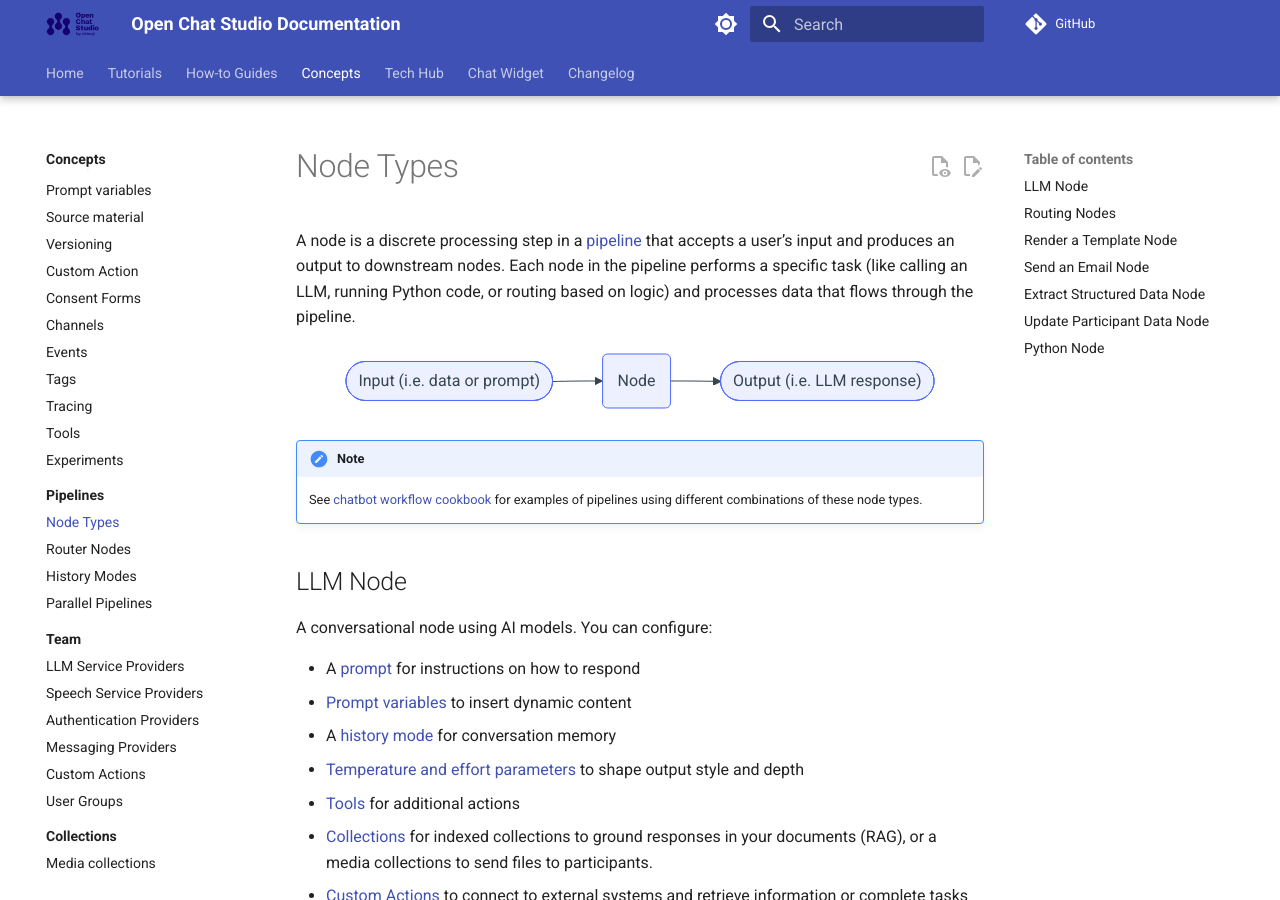
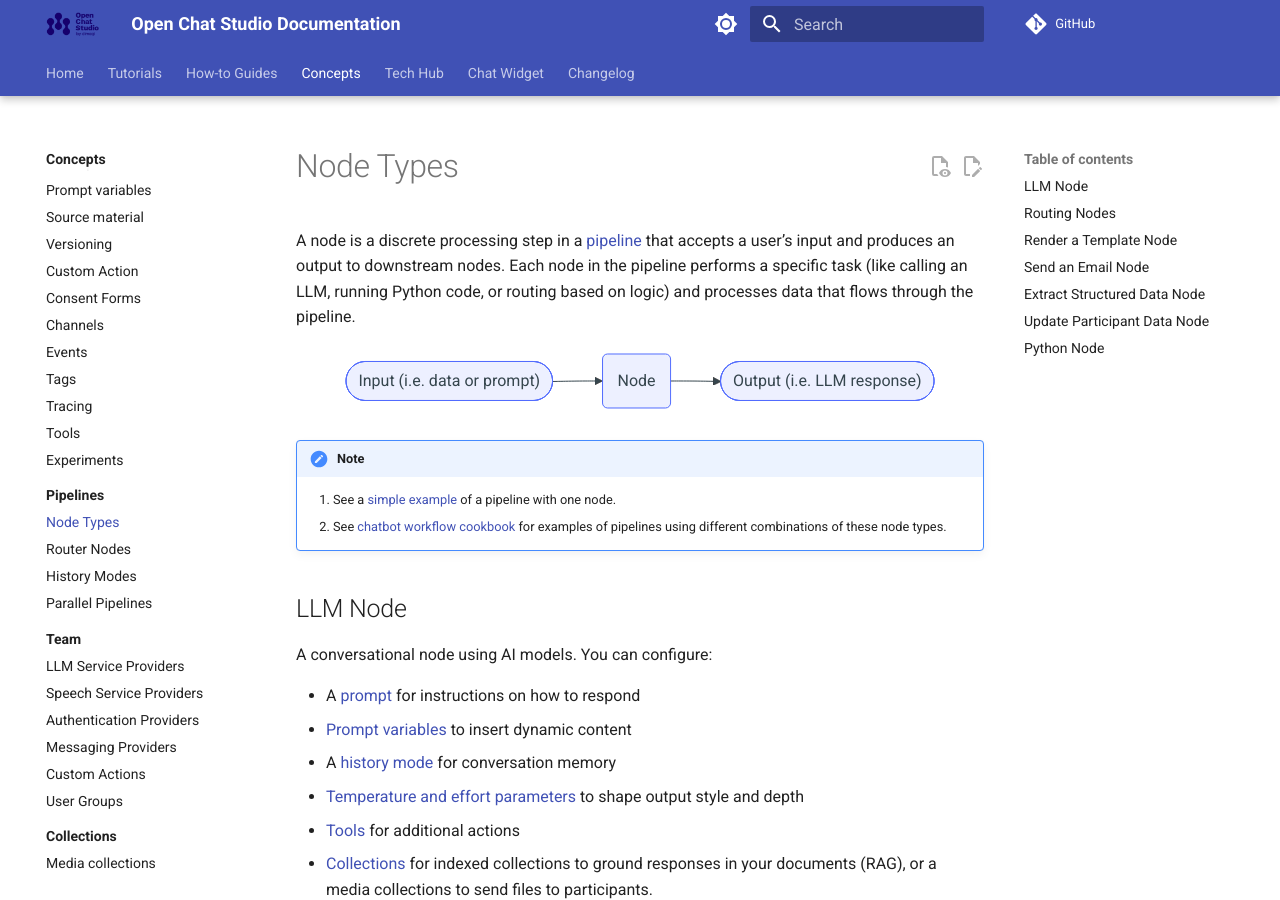
Before and after one commit to dimagi/open-chat-studio-docs, an MkDocs documentation site: the page built from docs/concepts/pipelines/nodes.md, in a window 1280 px wide and 900 px high. Built offline with MkDocs 1.6.1 and Material for MkDocs 9.7.7, drawn with Linux system fonts in a browser that asks for light colours; a script that is not in the unit is left out; comment, search, counter and statistics services are not loaded.

Commit message:
Node Types page now links to simple pipleline image before links to complext chatbot workflows page

```diff
--- a/docs/concepts/pipelines/nodes.md
+++ b/docs/concepts/pipelines/nodes.md
@@ -10,7 +10,8 @@
 
 !!! note Examples
 
-    See [chatbot workflow cookbook](../../how-to/workflow_cookbook.md) for examples of pipelines using different combinations of these node types.
+    1. See a [simple example](./index.md#a-simple-example) of a pipeline with one node.
+    2. See [chatbot workflow cookbook](../../how-to/workflow_cookbook.md) for examples of pipelines using different combinations of these node types.
 
 ## LLM Node
 
```
